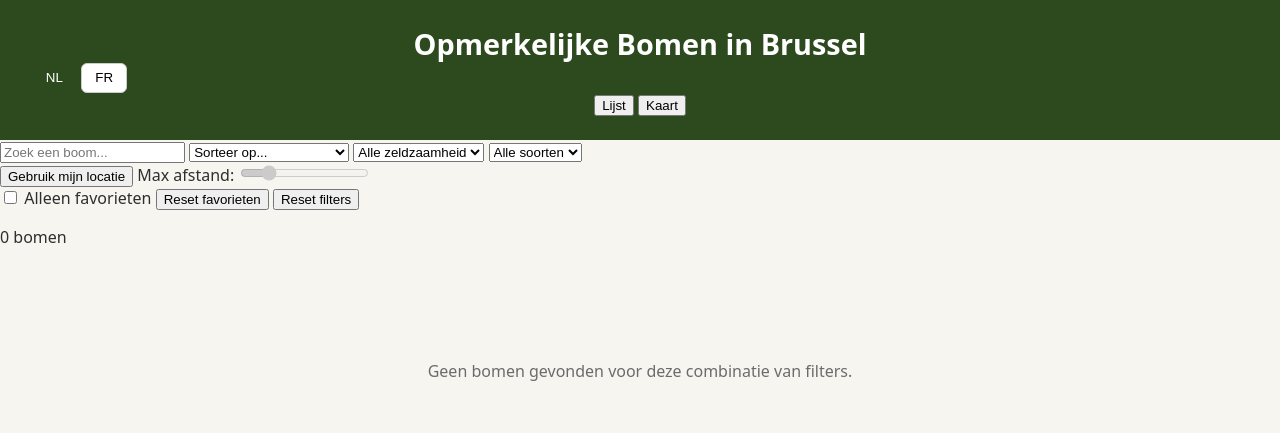
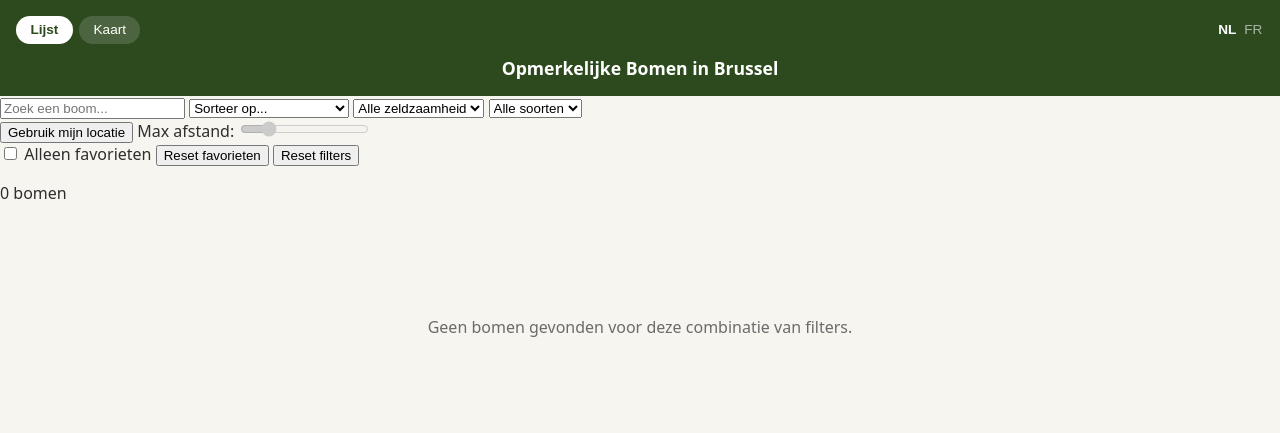
Before and after one commit to karenvandenheuvel-arch/remarkable-trees-brussels, a website built with Vite: page index.html in a window 1280 px wide. Built offline with nearby package versions, Linux system fonts and the light colour scheme; no server answers.

Commit message:
css: header restyling

```diff
--- a/src/styles/style.css
+++ b/src/styles/style.css
@@ -16,15 +16,70 @@
 }
 
 header {
-  padding: 1.5rem 2rem;
+  display: grid;
+  grid-template-columns: 1fr 1fr;
+  grid-template-areas:
+    "view lang"
+    "title title";
+  gap: 0.75rem;
+  padding: 1rem;
   background-color: #2d4a1e;
   color: white;
-  text-align: center;
+}
+
+.view-toggle {
+  grid-area: view;
+  justify-self: start;
+   display: flex;
+  gap: 0.4rem;
+}
+
+.view-btn {
+  background-color: rgba(255, 255, 255, 0.15);
+  color: white;
+  border: none;
+  border-radius: 999px;
+  padding: 0.4rem 0.9rem;
+  font-weight: 500;
+  cursor: pointer;
+  font-size:0.85rem;
+}
+
+.view-btn.active {
+  background-color: white;
+  color: #2d4a1e;
+  font-weight: 700;
+}
+
+.language-toggle {
+  grid-area: lang;
+  justify-self: end;
+  display: flex;
+  gap: 0.3rem;
+}
+
+
+.lang-btn {
+  background: none;
+  border: none;
+  color: rgba(255, 255, 255, 0.6);
+  font-weight: 400;
+  padding: 0.4rem 0.1rem;
+  cursor: pointer;
+  font-size:0.85rem;
+}
+
+.lang-btn.active {
+  font-weight: 700;
+  color: white;
+
 }
 
 header h1 {
+  grid-area: title;
   margin: 0;
-  font-size: 1.8rem;
+  font-size: 1.1rem;
+  text-align: center;
 }
 
 main {
@@ -152,24 +207,7 @@
   fill: #a3c585;
 }
 
-.language-toggle {
-  display: flex;
-  gap: 0.3rem;
-}
 
-.lang-btn {
-  padding: 0.4rem 0.8rem;
-  border: 1px solid #ccc;
-  background-color: white;
-  border-radius: 6px;
-  cursor: pointer;
-}
-
-.lang-btn.active {
-  background-color: #2d4a1e;
-  color: white;
-  border-color: #2d4a1e;
-}
 
 #map {
   flex: 1;
@@ -186,3 +224,8 @@
 #app.hidden {
   display: none;
 }
+
+.error-message {
+  color: #c0392b;
+  font-size: 0.85rem;
+}
```
